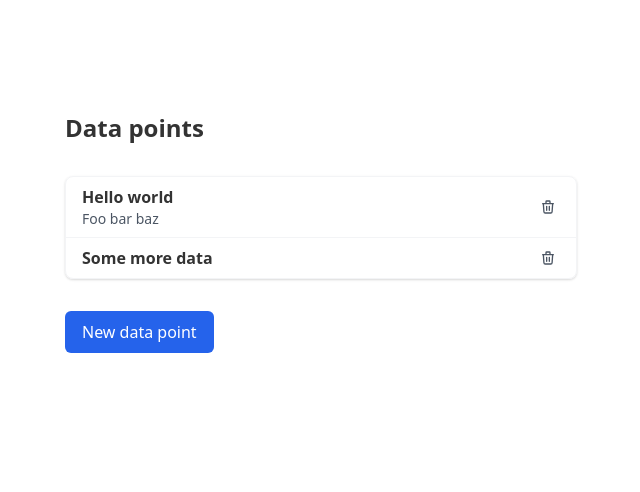
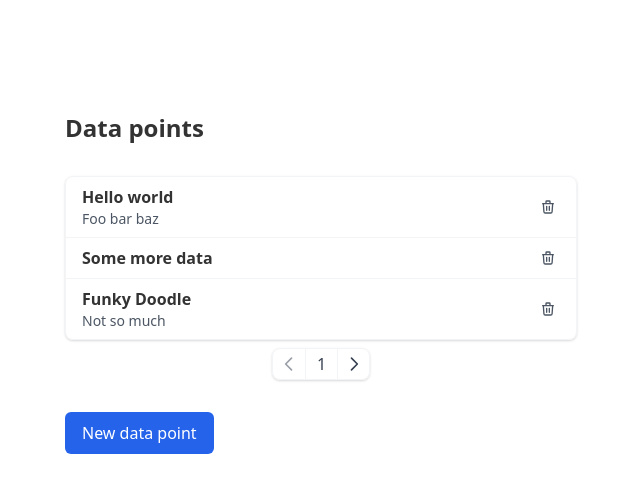
Before and after one commit to stefanbugge/frontend-coding-challenge, a React (Create React App) app: page / in a window 1280 px wide. Shown: the top 492 px of the page, without its empty margins (319-959 px from the left). Built offline with nearby package versions, Linux system fonts and the light colour scheme.

Commit message:
feat(pagination): adding pagination functionality to the data points list

```diff
--- a/package.json
+++ b/package.json
@@ -46,6 +46,7 @@
     ]
   },
   "devDependencies": {
+    "@testing-library/react-hooks": "^7.0.2",
     "@types/uuid": "^8.3.1",
     "autoprefixer": "^9.8.6",
     "postcss": "^7.0.36",
--- a/src/App.tsx
+++ b/src/App.tsx
@@ -14,6 +14,11 @@ const EditPage = React.lazy(() => import("./pages/edit-page"));
 const initialData = [
   { title: "Hello world", description: "Foo bar baz", id: uuid() },
   { title: "Some more data", id: uuid() },
+  { title: "Funky Doodle", description: "Not so much", id: uuid() },
+  { title: "Foobar ", id: uuid() },
+  { title: "All the things", description: "Floop doop loop", id: uuid() },
+  { title: "Guten heute leute", description: "Alles gut!", id: uuid() },
+  { title: "Hola Mundo", description: "cómo estás", id: uuid() },
 ];
 
 export const App = withFakeAPIProvider(() => {
--- /dev/null
+++ b/src/components/pagination/index.ts
@@ -0,0 +1 @@
+export * from "./pagination";
--- /dev/null
+++ b/src/components/pagination/pagination.tsx
@@ -0,0 +1,41 @@
+import { ChevronLeftIcon, ChevronRightIcon } from "@heroicons/react/outline";
+import React from "react";
+
+export type PaginationProps = {
+  totalPages: number;
+  page: number;
+  onChange: (nextPage: number) => void;
+};
+
+export function Pagination({ totalPages, page, onChange }: PaginationProps) {
+  return (
+    <div className="h-8 flex divide-x divide-gray-100 border border-gray-100 rounded-lg shadow text-gray-700 overflow-hidden">
+      <SkipButton onClick={() => onChange(page - 1)} disabled={page === 1}>
+        <ChevronLeftIcon className="h-5 w-5" />
+      </SkipButton>
+      <div className="flex items-center justify-center w-8 font-medium">
+        {page}
+      </div>
+      <SkipButton
+        onClick={() => onChange(page + 1)}
+        disabled={page === totalPages}
+      >
+        <ChevronRightIcon className="h-5 w-5" />
+      </SkipButton>
+    </div>
+  );
+}
+
+function SkipButton(
+  props: React.DetailedHTMLProps<
+    React.ButtonHTMLAttributes<HTMLButtonElement>,
+    HTMLButtonElement
+  >,
+) {
+  return (
+    <button
+      className="h-full w-8 flex items-center justify-center hover:bg-blue-100 focus:bg-blue-200 disabled:opacity-50 disabled:bg-transparent"
+      {...props}
+    />
+  );
+}
--- /dev/null
+++ b/src/hooks/usePagination.ts
@@ -0,0 +1,36 @@
+import React from "react";
+
+export type UsePaginationReturn<T> = {
+  page: number;
+  totalPages: number;
+  slicedData: T[];
+  setPage: (page: number) => void;
+};
+
+export default function usePagination<T>(
+  data: T[] | null,
+  itemsPerPage: number = 3,
+): UsePaginationReturn<T> {
+  const [page, setPage] = React.useState(1);
+  const totalPages = data != null ? Math.ceil(data.length / itemsPerPage) : 0;
+
+  const slicedData = React.useMemo(() => {
+    if (!data) return [];
+    const startIndex = itemsPerPage * (page - 1);
+    const endIndex = startIndex + itemsPerPage;
+    return data?.slice(startIndex, endIndex);
+  }, [data, page, itemsPerPage]);
+
+  return {
+    page,
+    totalPages,
+    slicedData,
+    setPage: React.useCallback(
+      (page: number) => {
+        const safePage = Math.max(1, Math.min(totalPages, page));
+        setPage(safePage);
+      },
+      [setPage, totalPages],
+    ),
+  };
+}
--- a/src/pages/main-page/main-page.tsx
+++ b/src/pages/main-page/main-page.tsx
@@ -2,15 +2,18 @@ import { useNavigate } from "react-router-dom";
 
 import { Button } from "../../components/button";
 import { ListContainer } from "../../components/list";
+import { Pagination } from "../../components/pagination";
 import { ListSkeleton } from "../../components/skeletons";
 import { PageHeading } from "../../components/typography/headings";
 import { useDataQuery } from "../../fakeApollo";
+import usePagination from "../../hooks/usePagination";
 import DataListItem from "./components/data-list-item";
 import UndoButton from "./components/undo-button";
 
 export default function MainPage() {
   const navigate = useNavigate();
   const { data, loading } = useDataQuery();
+  const { slicedData, totalPages, page, setPage } = usePagination(data, 3);
   return (
     <div>
       <PageHeading>Data points</PageHeading>
@@ -21,7 +24,7 @@ export default function MainPage() {
               List is empty
             </div>
           )}
-          {data?.map((x) => (
+          {slicedData.map((x) => (
             <DataListItem
               key={x.id}
               data={x}
@@ -30,6 +33,9 @@ export default function MainPage() {
           ))}
         </ListContainer>
       </ListSkeleton>
+      <div className="flex justify-center mt-2">
+        <Pagination totalPages={totalPages} page={page} onChange={setPage} />
+      </div>
       <div className="mt-8 flex justify-between">
         <Button variant="primary" onClick={() => navigate("/new")}>
           New data point
--- a/tailwind.config.js
+++ b/tailwind.config.js
@@ -10,7 +10,8 @@ module.exports = {
   },
   variants: {
     extend: {
-      backgroundColor: ['active'],
+      backgroundColor: ['active', 'disabled'],
+      opacity: ['disabled'],
     },
   },
   plugins: [],
```
Also changed, not shown: 2 other files (tests, documents, lock files or other folders).
